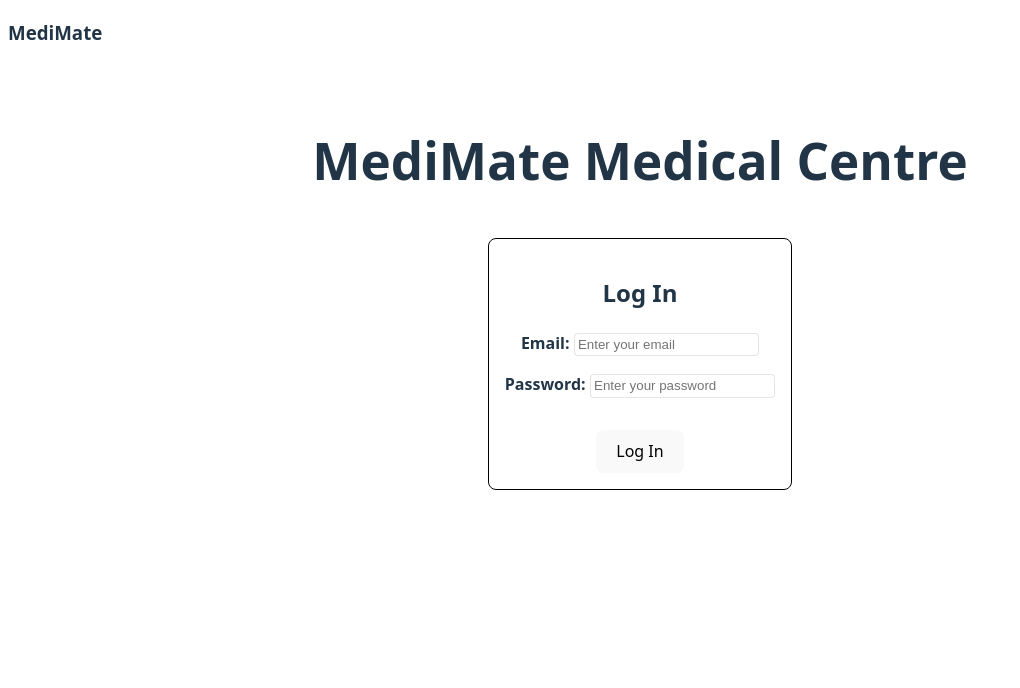
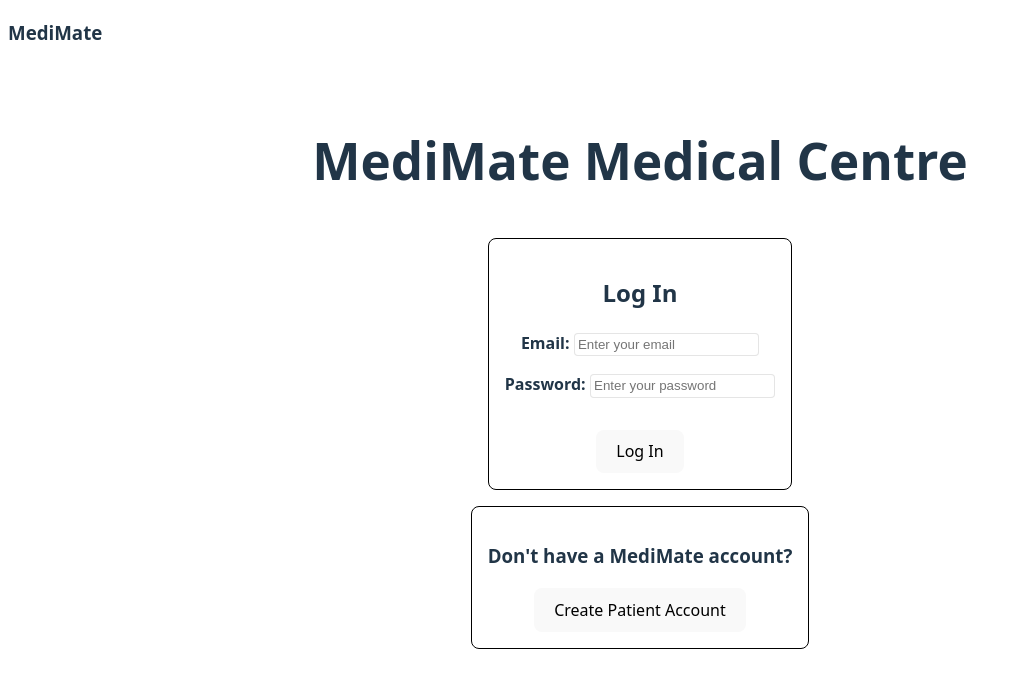
Before and after one commit to lillieharlow/MediMate-Front-End-Web-App, a React (Vite) app: page /login in a window 1280 px wide. Shown: the top 688 px of the page, without its empty margins (0-1020 px from the left). Built offline with nearby package versions, Linux system fonts and the light colour scheme.

Commit message:
feat: added create account card on /login

```diff
--- a/src/components/CreateAccountCard.jsx
+++ b/src/components/CreateAccountCard.jsx
@@ -1,7 +1,22 @@
+import { useNavigate } from 'react-router';
+import { Card } from '../style/componentStyles';
+
 export default function CreateAccountCard() {
-    return (
-        <div>
+  const navigate = useNavigate();
+  const handleCreateAccount = () => {
+    navigate('/signup');
+  };
 
-        </div>
-    )
+  return (
+    <Card data-testid="app-create-account-card">
+      <h3 data-testid="app-create-account-card-heading">Don't have a MediMate account?</h3>
+      <button
+        type="button"
+        onClick={handleCreateAccount}
+        data-testid="app-create-account-card-button"
+      >
+        Create Patient Account
+      </button>
+    </Card>
+  );
 }
--- a/src/pages/LoginPage.jsx
+++ b/src/pages/LoginPage.jsx
@@ -1,10 +1,12 @@
-import LoginForm from "../components/LoginForm";
+import CreateAccountCard from '../components/CreateAccountCard';
+import LoginForm from '../components/LoginForm';
 
 export default function LoginPage() {
   return (
     <main>
       <h1>MediMate Medical Centre</h1>
       <LoginForm />
+      <CreateAccountCard />
     </main>
   );
 }
```
